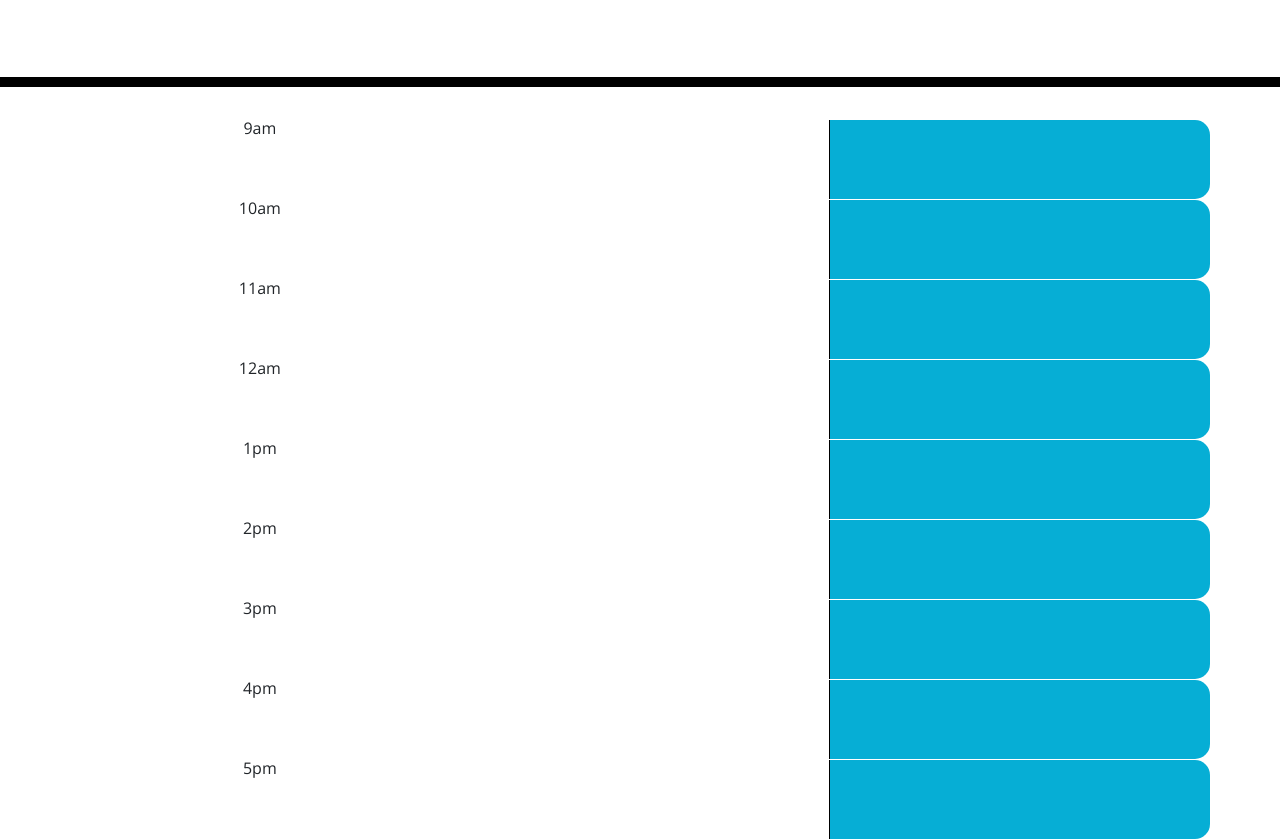
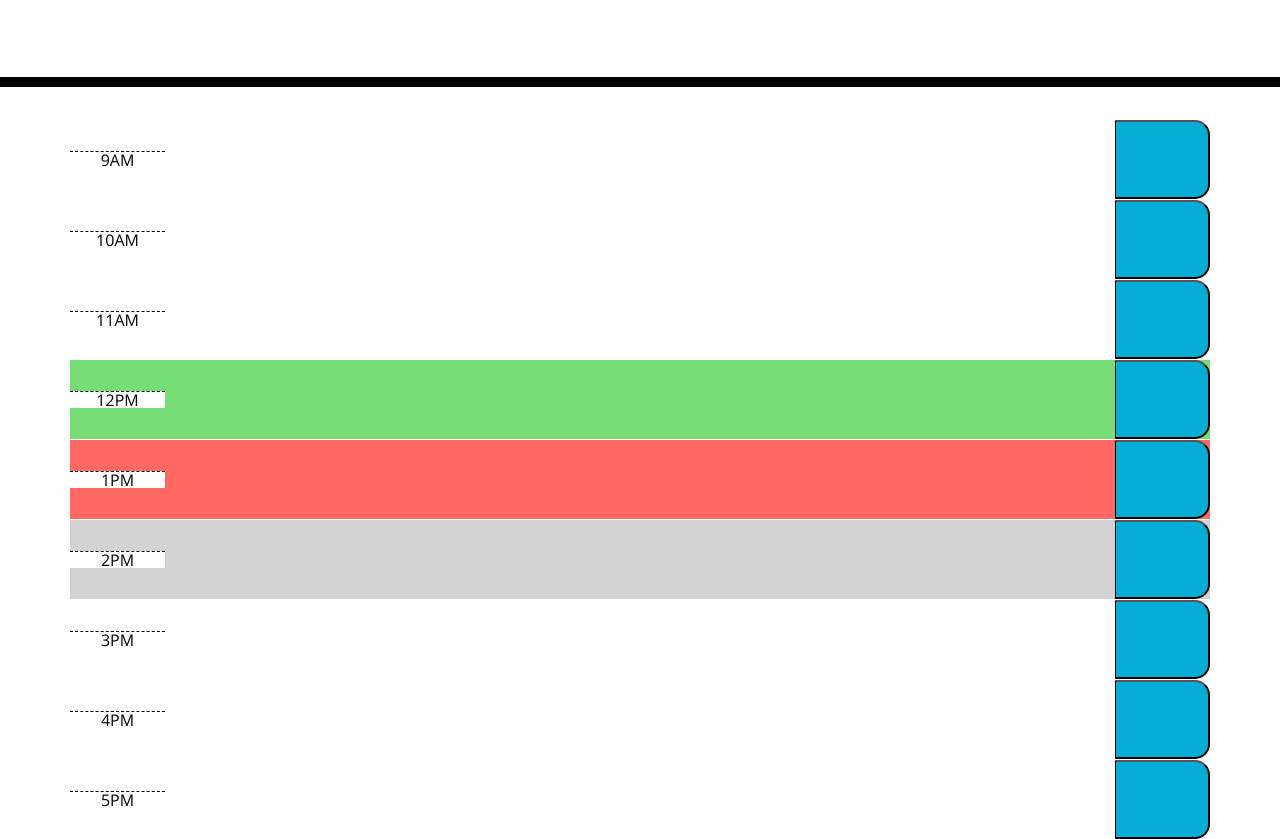
Before and after one commit to BABATEES/my-daily-planner-app, a plain HTML site: page index.html in a window 1280 px wide. Shown: the part 181-1020 px from the top of the page. Drawn offline with nearby package versions, Linux system fonts and the light colour scheme.

Commit message:
reupdated the HTML code

```diff
--- a/index.html
+++ b/index.html
@@ -1,23 +1,14 @@
 <!DOCTYPE html>
 <html lang="en-gb">
+
 <head>
   <meta charset="UTF-8" />
   <meta name="viewport" content="width=device-width, initial-scale=1.0" />
   <meta http-equiv="X-UA-Compatible" content="ie=edge" />
-    <link
-      rel="stylesheet"
-      href="https://stackpath.bootstrapcdn.com/bootstrap/4.3.1/css/bootstrap.min.css"
-    />
-    <link
-      rel="stylesheet"
-      href="https://use.fontawesome.com/releases/v5.8.1/css/all.css"
-      integrity="sha384-50oBUHEmvpQ+1lW4y57PTFmhCaXp0ML5d60M1M7uH2+nqUivzIebhndOJK28anvf"
-      crossorigin="anonymous"
-    />
-    <link
-      href="https://fonts.googleapis.com/css?family=Open+Sans&display=swap"
-      rel="stylesheet"
-    />
+  <link rel="stylesheet" href="https://stackpath.bootstrapcdn.com/bootstrap/4.3.1/css/bootstrap.min.css" />
+  <link rel="stylesheet" href="https://use.fontawesome.com/releases/v5.8.1/css/all.css"
+    integrity="sha384-50oBUHEmvpQ+1lW4y57PTFmhCaXp0ML5d60M1M7uH2+nqUivzIebhndOJK28anvf" crossorigin="anonymous" />
+  <link href="https://fonts.googleapis.com/css?family=Open+Sans&display=swap" rel="stylesheet" />
   <link rel="stylesheet" href="style.css" />
   <title>Work Day Scheduler</title>
 </head>
@@ -31,50 +22,59 @@
   <div class="container">
     <!-- Timeblocks go here -->
     <div class="time-block">
-      <div class="row">
-        <div class="col my-col col-a1 colorstyle" id="9AM"> 9am </div>
-        <div class="col my-col col-a1 textarea"> </div>
-        <div class="col my-col col-a1 saveBtn"> </div>
+      <div id="9" class="row task-info">
+        <div class="col-1 hour my-auto">9AM</div>
+        <div class="col task"></div>
+        <button class="col-1 saveBtn ">
+        </button>
       </div>
-      <div class="row">
-        <div class="col my-col col-b1 colorstyle" id="10AM"> 10am </div>
-        <div class="col my-col col-b2 textarea"> </div>
-        <div class="col my-col col-b3 saveBtn"> </div>
+      <div id="10" class="row task-info">
+        <div class="col-1 hour my-auto">10AM</div>
+        <div class="col task"></div>
+        <button class="col-1 saveBtn ">
+        </button>
       </div>
-      <div class="row">
-        <div class="col my-col col-c1 colorstyle" id="11AM"> 11am </div>
-        <div class="col my-col col-a2 textarea"> </div>
-        <div class="col my-col col-a3 saveBtn"> </div>
+      <div id="11" class="row task-info">
+        <div class="col-1 hour my-auto">11AM</div>
+        <div class="col task"></div>
+        <button class="col-1 saveBtn">
+        </button>
       </div>
-      <div class="row">
-        <div class="col col col-a1 colorstyle" id="12AM"> 12am </div>
-        <div class="col col col-a2 textarea"> </div>
-        <div class="col col col-a3 saveBtn"> </div>
+      <div id="12" class="row task-info future">
+        <div class="col-1 hour my-auto">12PM</div>
+        <div class="col task"></div>
+        <button class="col-1 saveBtn ">
+        </button>
       </div>
-      <div class="row">
-        <div class="col my-col col-a1 colorstyle" id="1PM"> 1pm </div>
-        <div class="col my-col col-a2 textarea"> </div>
-        <div class="col my-col col-a3 saveBtn"> </div>
+      <div id="13" class="row task-info present">
+        <div class="col-1 hour my-auto">1PM</div>
+        <div class="col task"></div>
+        <button class="col-1 saveBtn ">
+        </button>
       </div>
-      <div class="row">
-        <div class="col my-col col-a1 colorstyle" id="2PM"> 2pm </div>
-        <div class="col my-col col-a2 textarea"> </div>
-        <div class="col my-col col-a3 saveBtn"> </div>
+      <div id="14" class="row task-info past">
+        <div class="col-1 hour my-auto">2PM</div>
+        <div class="col task"></div>
+        <button class="col-1 saveBtn ">
+        </button>
       </div>
-      <div class="row">
-        <div class="col my-col col-a1 colorstyle" id="3PM"> 3pm </div>
-        <div class="col my-col col-a2 textarea"> </div>
-        <div class="col my-col col-a3 saveBtn"> </div>
+      <div id="15" class="row task-info">
+        <div class="col-1 hour my-auto">3PM</div>
+        <div class="col task"></div>
+        <button class="col-1 saveBtn ">
+        </button>
       </div>
-      <div class="row">
-        <div class="col my-col col-a1 colorstyle" id="4PM"> 4pm </div>
-        <div class="col my-col col-a2 textarea"> </div>
-        <div class="col my-col col-a3 saveBtn"> </div>
+      <div id="16" class="row task-info">
+        <div class="col-1 hour my-auto">4PM</div>
+        <div class="col task"></div>
+        <button class="col-1 saveBtn ">
+        </button>
       </div>
-      <div class="row">
-        <div class="col my-col col-a1 colorstyle" id="5PM"> 5pm </div>
-        <div class="col my-col col-a2 textarea"> </div>
-        <div class="col my-col col-a3 saveBtn"> </div>
+      <div id="17" class="row task-info">
+        <div class="col-1 hour my-auto">5PM</div>
+        <div class="col task"></div>
+        <button class="col-1 saveBtn ">
+        </button>
       </div>
     </div>
   </div>
```
Lines whose indentation alone changed are shown as unchanged.
